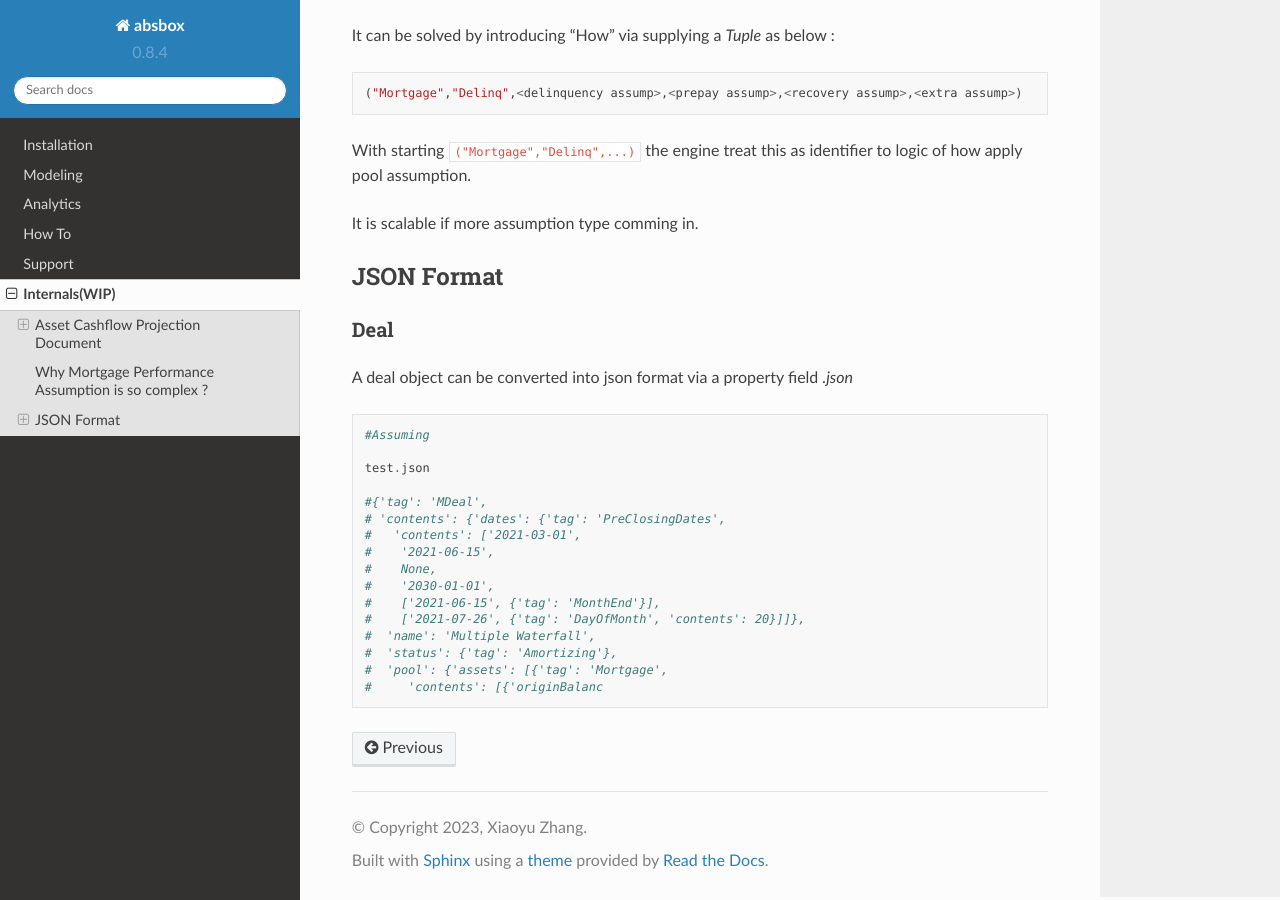
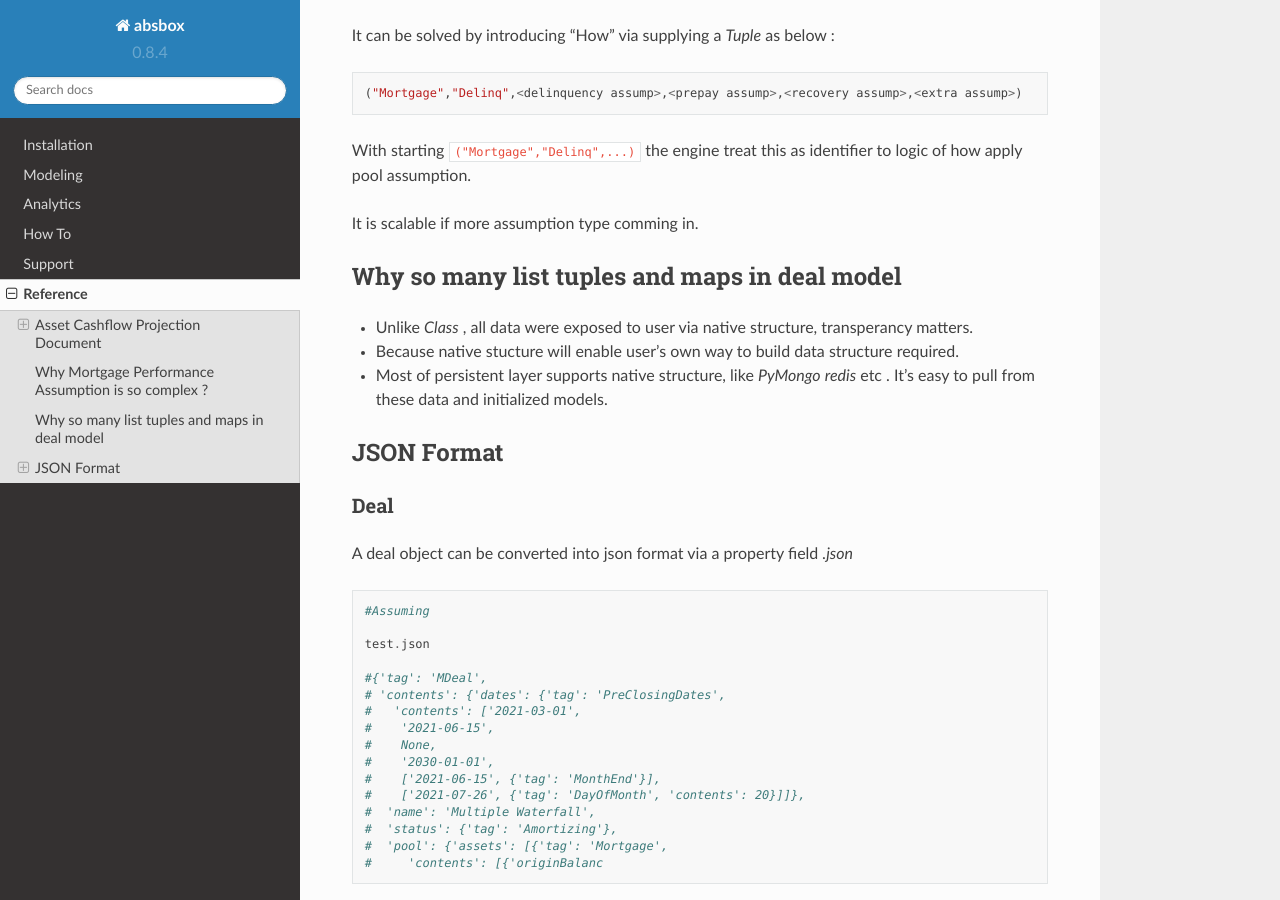
Before and after one commit to yellowbean/absbox-doc, a Sphinx documentation site: the page built from docs/source/reference.rst, in a window 1280 px wide and 900 px high, scrolled down 907 px. Built offline with Sphinx 7.4.7 and the Read the Docs theme 2.0.0, drawn with Linux system fonts in a browser that asks for light colours; some of the changed text lies outside the part shown.

Commit message:
rename refere

```diff
--- a/docs/source/index.rst
+++ b/docs/source/index.rst
@@ -42,4 +42,4 @@ Content
    analytics
    howto
    support
-   internals
+   reference
--- a/docs/source/internals.rst
+++ b/docs/source/reference.rst
@@ -1,4 +1,4 @@
-Internals(WIP)
+Reference
 =================
 
 Asset Cashflow Projection Document
@@ -45,6 +45,13 @@ With starting ``("Mortgage","Delinq",...)`` the engine treat this as identifier
 It is scalable if more assumption type comming in.
 
 
+Why so many list tuples and maps in deal model
+---------------------------------------------------
+
+* Unlike `Class` , all data were exposed to user via native structure, transperancy matters.
+* Because native stucture will enable user's own way to build data structure required.
+* Most of persistent layer supports native structure, like `PyMongo` `redis` etc . It's easy to pull from these data and initialized models.
+
 
 JSON Format
 --------------
```
